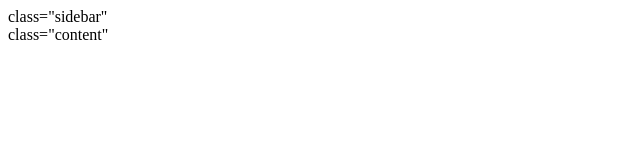
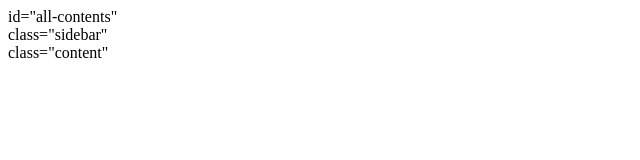
Before and after one commit to Tonisenpai/antonia-holden1.github.io, a plain HTML site: page index.html in a window 1280 px wide. Shown: the whole page, without its empty margins (0-640 px from the left). Drawn offline with Linux system fonts and the light colour scheme.

Commit message:
added all-contents id to the body div

```diff
--- a/index.html
+++ b/index.html
@@ -5,7 +5,7 @@
     </head>
 
     <body>
-      <div>
+      <div> id="all-contents"
           <nav>
 
           </nav>
```
